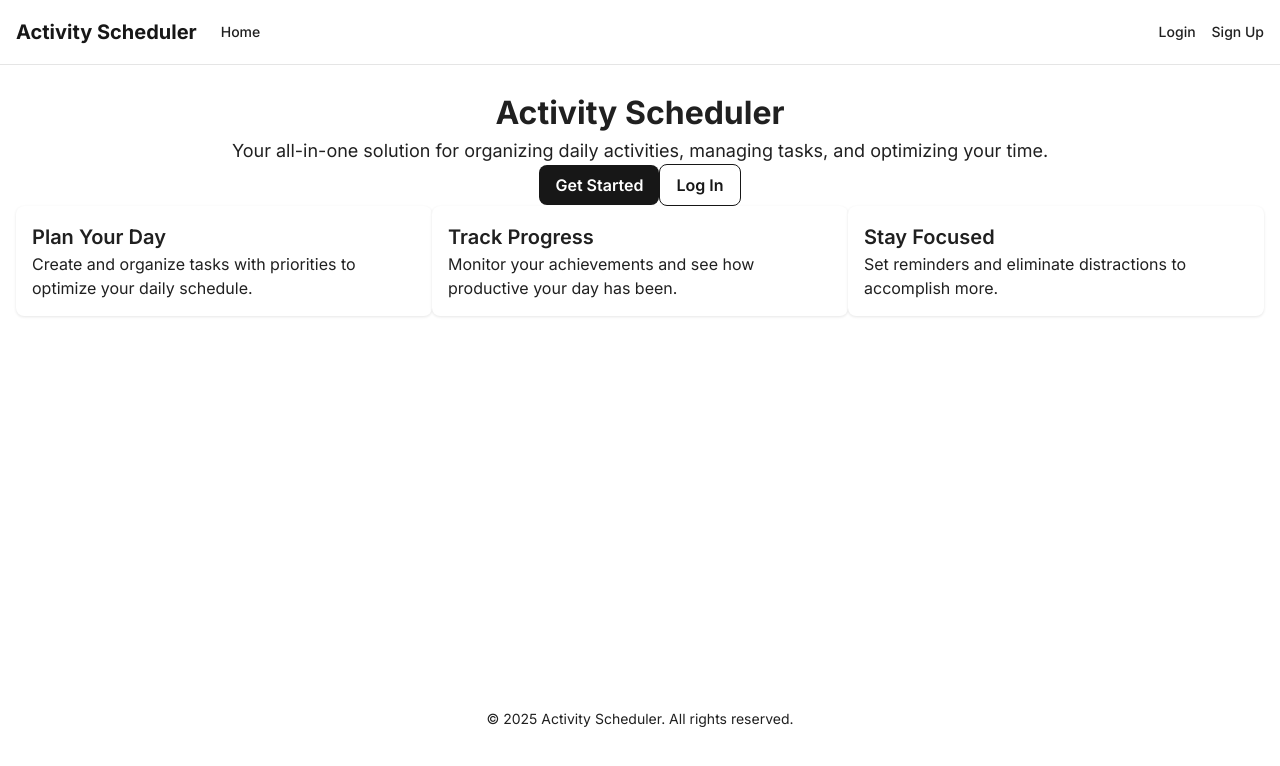
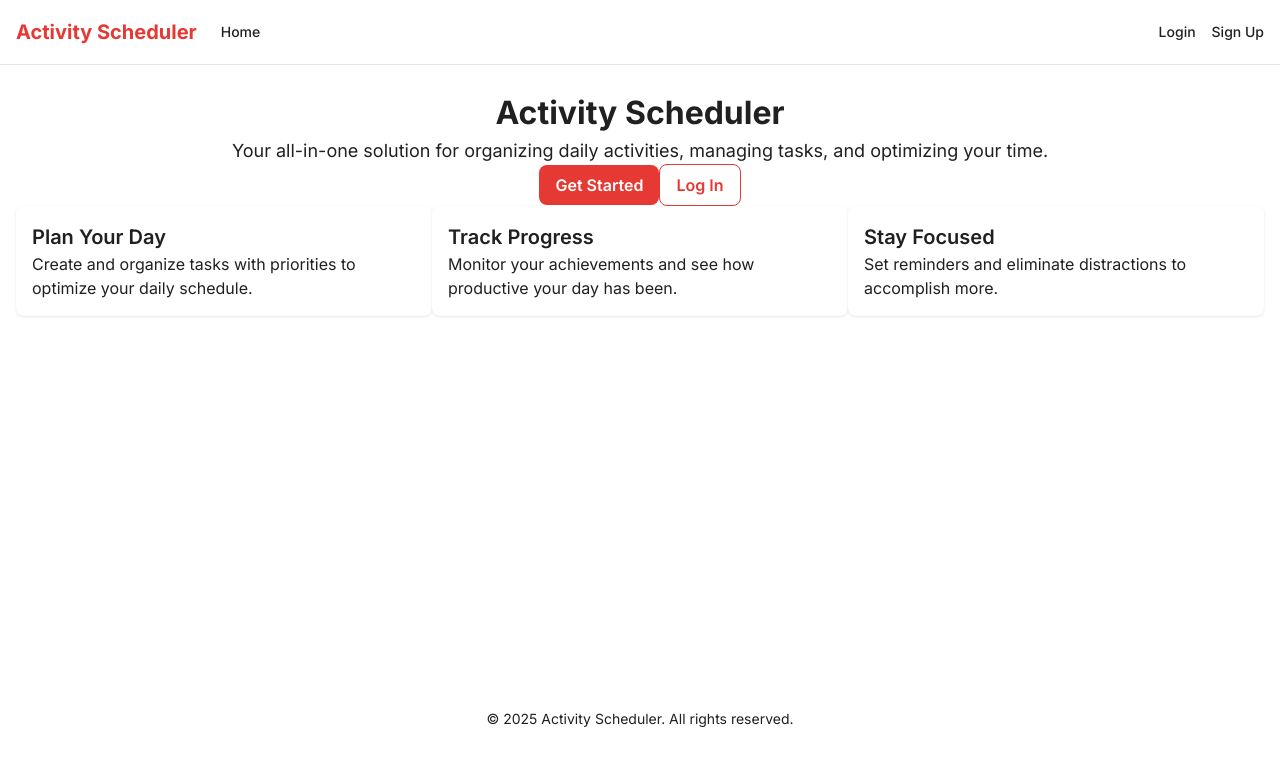
Before and after one commit to Karikari1234/activity-scheduler, a Next.js app: page / in a window 1280 px wide. Shown: the top 766 px of the page. Built offline with nearby package versions, Linux system fonts and the light colour scheme; no server answers.

Commit message:
Make button red

```diff
--- a/src/app/globals.css
+++ b/src/app/globals.css
@@ -5,34 +5,34 @@
 
 :root {
   /* Brand Colors */
-  --primary: oklch(0.205 0 0);
+  --primary: oklch(0.61 0.21 27.5deg);
 
   /* Light Theme (Default) */
-  --surface: #FAFAFA;
+  --surface: #fafafa;
   --text-primary: #202020;
   --text-secondary: #808080;
-  --divider: #EEEEEE;
-  --hover: #F5F5F5;
+  --divider: #eeeeee;
+  --hover: #f5f5f5;
 
   /* Priority Colors */
-  --priority-1: #FF5722;
-  --priority-2: #FF9800;
-  --priority-3: #4F9DA6;
+  --priority-1: #ff5722;
+  --priority-2: #ff9800;
+  --priority-3: #4f9da6;
   --priority-4: #808080;
 
   /* Button Colors */
   --button-primary-bg: var(--primary);
-  --button-primary-text: #FFFFFF;
+  --button-primary-text: #ffffff;
   --button-secondary-bg: transparent;
   --button-secondary-border: var(--primary);
   --button-secondary-text: var(--primary);
   --button-text-color: var(--primary);
 
   /* Input Fields */
-  --input-bg: #FFFFFF;
-  --input-border: #DDDDDD;
+  --input-bg: #ffffff;
+  --input-border: #dddddd;
   --input-focus: var(--primary);
-  --input-error: #FF3B30;
+  --input-error: #ff3b30;
 
   /* Icons */
   --icon-inactive: #808080;
@@ -112,7 +112,9 @@
 
 body {
   color: var(--text-primary);
-  font-family: "Circular", "Inter", -apple-system, BlinkMacSystemFont, "Segoe UI", Roboto, Oxygen-Sans, Ubuntu, Cantarell, "Helvetica Neue", sans-serif;
+  font-family: "Circular", "Inter", -apple-system, BlinkMacSystemFont,
+    "Segoe UI", Roboto, Oxygen-Sans, Ubuntu, Cantarell, "Helvetica Neue",
+    sans-serif;
   font-size: 16px;
   line-height: 1.5;
 }
@@ -146,7 +148,11 @@ body {
 }
 
 .btn-secondary:hover {
-  background-color: color-mix(in srgb, var(--button-primary-bg) 10%, transparent);
+  background-color: color-mix(
+    in srgb,
+    var(--button-primary-bg) 10%,
+    transparent
+  );
 }
 
 .btn-text {
@@ -159,7 +165,11 @@ body {
 }
 
 .btn-text:hover {
-  background-color: color-mix(in srgb, var(--button-primary-bg) 10%, transparent);
+  background-color: color-mix(
+    in srgb,
+    var(--button-primary-bg) 10%,
+    transparent
+  );
 }
 
 /* Input Field Styles */
@@ -195,7 +205,7 @@ body {
 .project-card {
   background-color: var(--background);
   border-radius: 8px;
-  box-shadow: 0 1px 3px rgba(0,0,0,0.1);
+  box-shadow: 0 1px 3px rgba(0, 0, 0, 0.1);
   padding: 16px;
 }
 
@@ -216,7 +226,7 @@ body {
 .dropdown-menu {
   background-color: var(--background);
   border-radius: 8px;
-  box-shadow: 0 4px 12px rgba(0,0,0,0.1);
+  box-shadow: 0 4px 12px rgba(0, 0, 0, 0.1);
 }
 
 .dropdown-menu-item {
```
